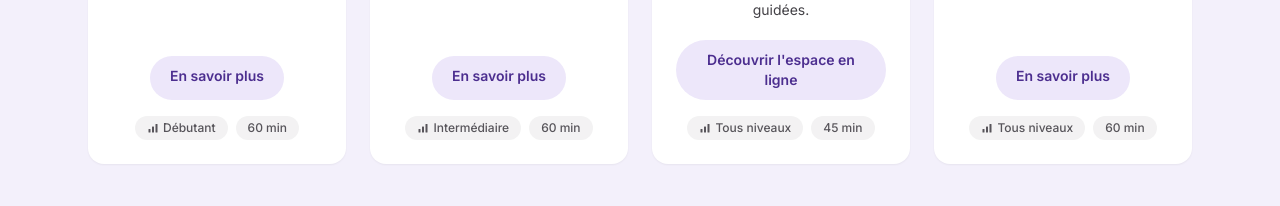
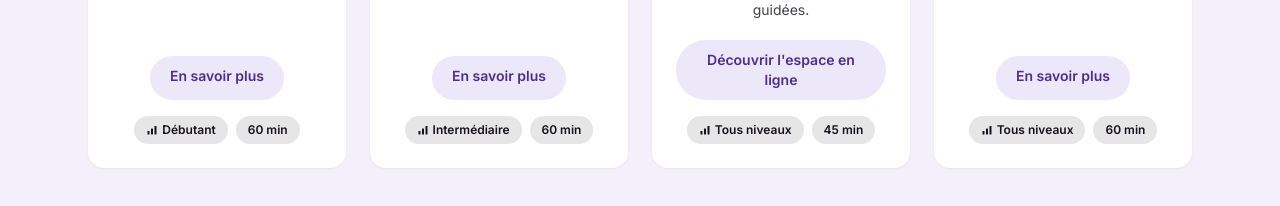
Before and after one commit to maxwelito-lgtm/YogaKunda, a Next.js app: page / in a window 1280 px wide. Shown: the part 1344-1550 px from the top of the page. Built offline with nearby package versions, Linux system fonts and the light colour scheme.

Commit message:
style: badges niveau/durée plus visibles (gras)

```diff
--- a/components/ActivityCards.tsx
+++ b/components/ActivityCards.tsx
@@ -92,12 +92,12 @@ export default function ActivityCards() {
             <a href={a.href} className="mx-auto mt-5 min-h-[44px] rounded-pill bg-violet-light px-5 py-2.5 text-sm font-semibold text-violet-dark">
               {a.cta}
             </a>
-            <div className="mx-auto mt-4 flex gap-2">
-              <span className="flex items-center gap-1 rounded-pill bg-encre/5 px-3 py-1 text-xs font-medium text-encre/70">
+                        <div className="mx-auto mt-4 flex gap-2">
+              <span className="flex items-center gap-1 rounded-pill bg-encre/10 px-3 py-1.5 text-xs font-bold text-encre">
                 <LevelIcon />
                 {a.niveau}
               </span>
-              <span className="flex items-center rounded-pill bg-encre/5 px-3 py-1 text-xs font-medium text-encre/70">
+              <span className="flex items-center rounded-pill bg-encre/10 px-3 py-1.5 text-xs font-bold text-encre">
                 {a.duree}
               </span>
             </div>
```
